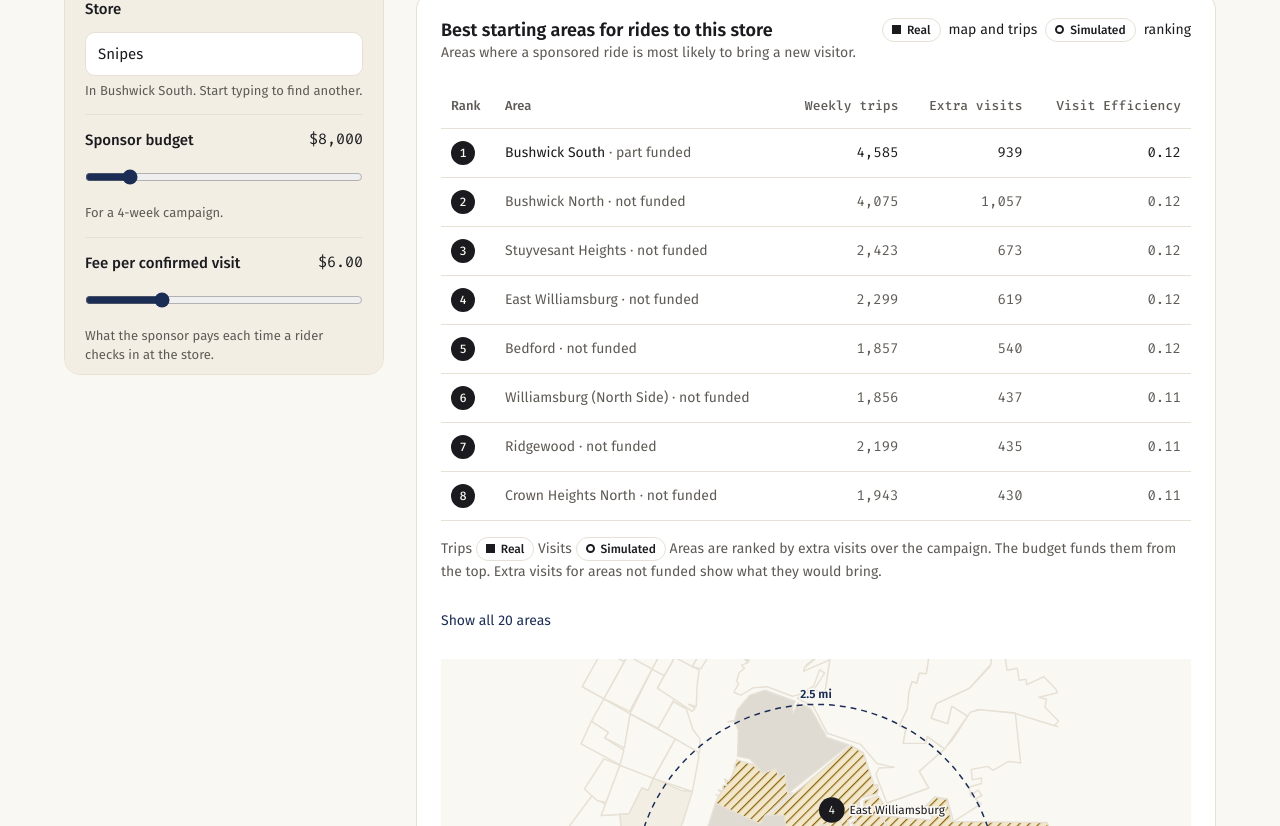
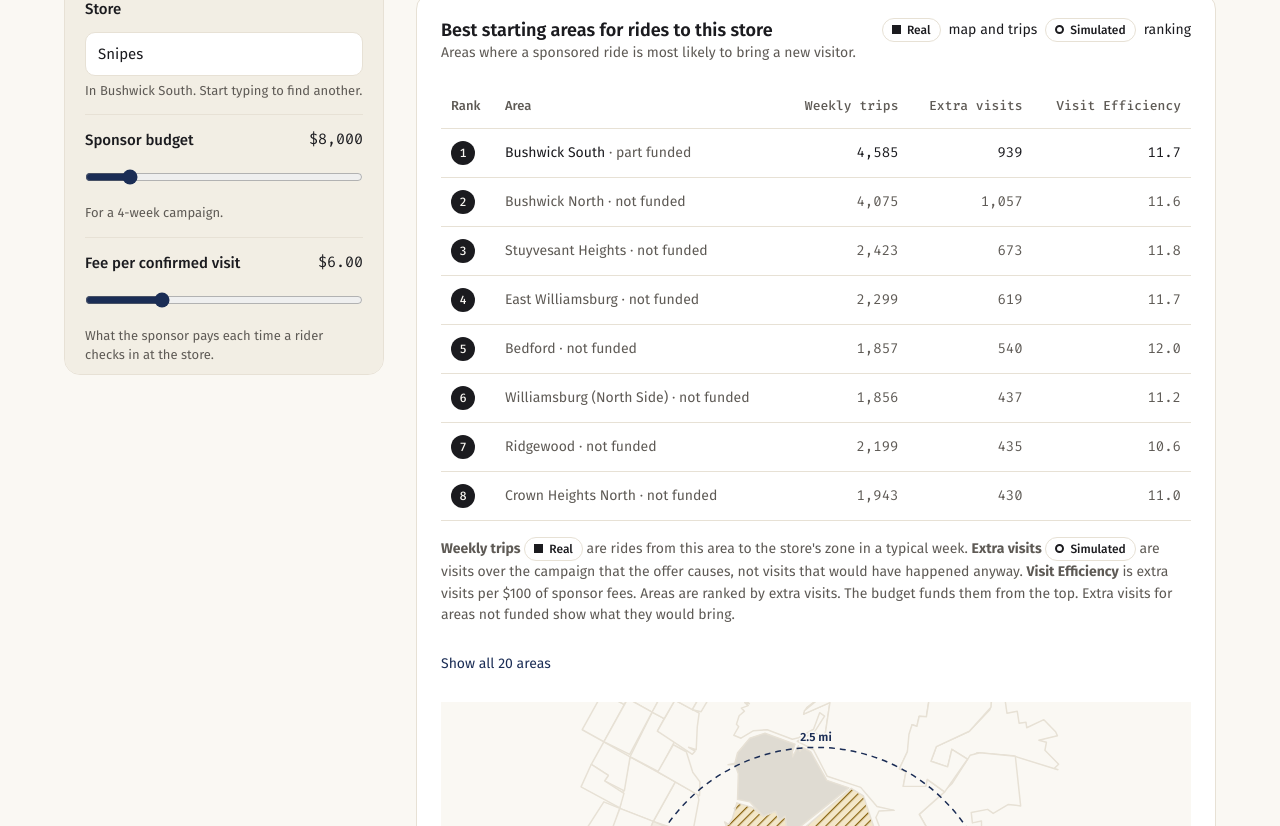
Before and after one commit to bavafa/Ridelta, a React (Vite) app: page /#/sponsor in a window 1280 px wide. Shown: the part 700-1526 px from the top of the page. Built offline with nearby package versions, Linux system fonts and the light colour scheme.

Commit message:
Define table columns in the notes; Visit Efficiency per $100 of sponsor fees

```diff
--- a/src/pages/Sponsor.tsx
+++ b/src/pages/Sponsor.tsx
@@ -110,9 +110,9 @@ export default function Sponsor() {
                     <tbody>{(all ? r.areas : r.areas.slice(0, 8)).map((a, i) => (
                       <tr key={a.zone.id} className={a.funded ? undefined : 'muted'}><td><span className="rank">{i + 1}</span></td>
                         <td>{a.zone.name}{!a.funded && <span className="small"> · not funded</span>}{a.funded && a.share < 0.995 && <span className="small muted"> · part funded</span>}</td><td className="n">{n0(a.weeklyTrips)}</td>
-                        <td className="n">{n0(a.extra)}</td><td className="n">{a.perDollar.toFixed(2)}</td></tr>))}</tbody>
+                        <td className="n">{n0(a.extra)}</td><td className="n">{(a.perDollar * 100).toFixed(1)}</td></tr>))}</tbody>
                   </table></div>
-                  <p className="small muted">Trips <Tag kind="real" /> Visits <Tag kind="sim" /> Areas are ranked by extra visits over the campaign. The budget funds them from the top. Extra visits for areas not funded show what they would bring.</p>
+                  <p className="small muted"><b>Weekly trips</b> <Tag kind="real" /> are rides from this area to the store's zone in a typical week. <b>Extra visits</b> <Tag kind="sim" /> are visits over the campaign that the offer causes, not visits that would have happened anyway. <b>Visit Efficiency</b> is extra visits per $100 of sponsor fees. Areas are ranked by extra visits. The budget funds them from the top. Extra visits for areas not funded show what they would bring.</p>
                   {r.areas.length > 8 && <button type="button" className="link" style={{ background: 'none', border: 0, padding: 0, cursor: 'pointer' }} onClick={() => setAll(!all)}>{all ? 'Show top 8' : `Show all ${r.areas.length} areas`}</button>}
                   <ZoneMap data={data} store={store} areas={r.areas} radius={radius} />
                   <div className="row small muted" style={{ gap: 16 }}>
@@ -190,7 +190,7 @@ export default function Sponsor() {
                   ['Check-in rate', '1 − e^(−check-in window ÷ 12)', `1 − e^(−${window_} ÷ 12) = ${c.toFixed(2)}`],
                   ['Confirmed visits', 'rides × (no-offer visit rate + extra visit rate) × check-in rate', `${n0(rides)} × (${pc(base)} + ${pc(m)}) × ${c.toFixed(2)} = ${n0(conf)}`],
                   ['Extra visits (incremental visits)', 'rides × extra visit rate × check-in rate', `${n0(rides)} × ${pc(m)} × ${c.toFixed(2)} = ${n0(rides * m * c)}`],
-                  ['Visit Efficiency', 'extra visit rate ÷ ((no-offer visit rate + extra visit rate) × fee)', `${pc(m)} ÷ ((${pc(base)} + ${pc(m)}) × ${usd2(fee)}) = ${a.perDollar.toFixed(2)}`],
+                  ['Visit Efficiency', 'extra visit rate ÷ ((no-offer visit rate + extra visit rate) × fee) × 100, which is extra visits per $100 of sponsor fees', `${pc(m)} ÷ ((${pc(base)} + ${pc(m)}) × ${usd2(fee)}) × 100 = ${(a.perDollar * 100).toFixed(1)}`],
                   ['Areas funded', 'the budget pays the fee on every confirmed visit, starting at the top of the ranking, until the money runs out', `${r.funded} of ${r.areas.length} areas, ${usd(r.spend)} of ${usd(budget)}`],
                   ['Extra visits per sponsor dollar', 'extra visits in funded areas ÷ sponsor spend', `${n0(r.extra)} ÷ ${usd(r.spend)} = ${r.extraPerDollar.toFixed(2)}`],
                   ['Platform Gross Profit', 'sponsor spend − rider credit × confirmed visits in funded areas', `${usd(r.spend)} − ${usd2(credit)} × ${n0(r.confirmed)} = ${usd(r.grossProfit)}`],
--- a/src/pages/Target.tsx
+++ b/src/pages/Target.tsx
@@ -130,7 +130,7 @@ export default function Target() {
                     <td className="n">{usd(r.costPerExtra)}</td><td className="n">{usd(r.returnPerDollar)}</td>
                   </tr>))}</tbody>
               </table></div>
-              <p className="help" style={{ marginTop: 12 }}>Spend is capped at the budget for every way except Everyone, which reaches all riders and may cost more.</p>
+              <p className="help" style={{ marginTop: 12 }}><b>Extra rides</b> are rides the offer causes that would not have happened without it. <b>Cost per extra ride</b> is the offer cost divided by the extra rides. <b>Return per offer $</b> is the profit from the extra rides for each $1 of offer cost. Above $1 means the offer pays for itself. Spend is capped at the budget for every way except Everyone, which reaches all riders and may cost more.</p>
             </section>
 
             <section className="card grid2">
```
